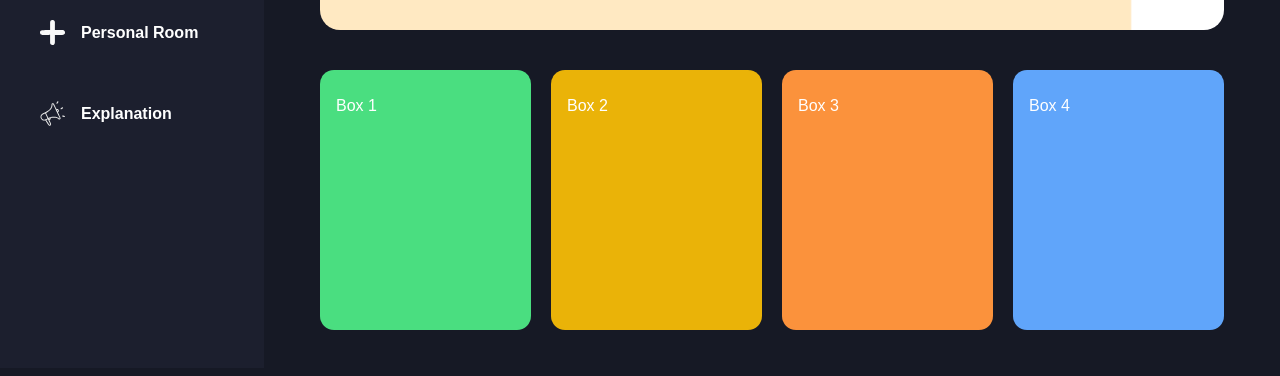
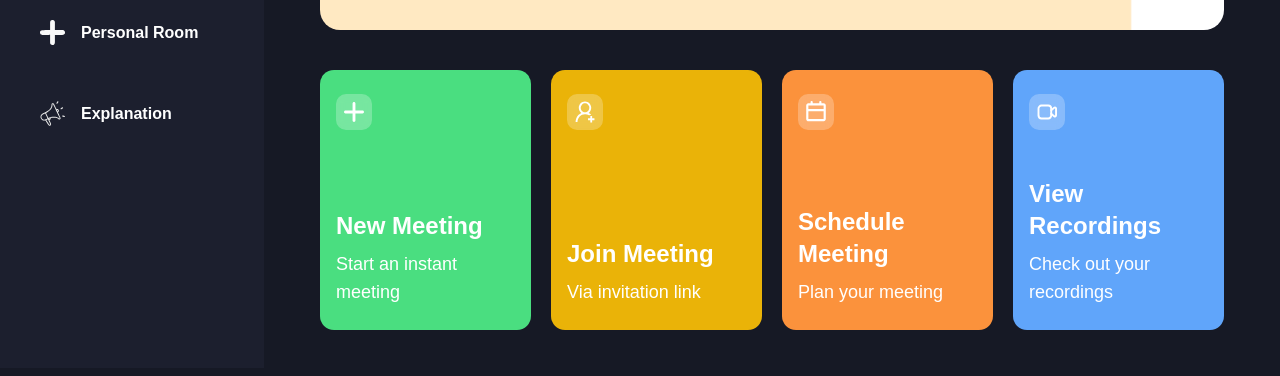
Before and after one commit to Anish202020/callify-meet, a Next.js app: page / in a window 1280 px wide. Shown: the part 432-808 px from the top of the page. Built offline with nearby package versions, Linux system fonts and the light colour scheme; no server answers.

Commit message:
commit changes

```diff
--- /dev/null
+++ b/components/HomeCard.tsx
@@ -0,0 +1,29 @@
+import { cn } from '@/lib/utils';
+import Image from 'next/image'
+import React from 'react'
+
+interface HomeCardProps{
+    className :string,
+    img: string,
+    title: string,
+    description: string,
+    handleClick:()=>void;
+}
+
+
+const HomeCard = ({className,img,title,description,handleClick}:HomeCardProps) => {
+  return (
+    <div className={cn('bg-green-400 px-4 py-6 flex flex-col justify-between w-full xl:max-w-[270px] min-h-[260px] rounded-[14px] cursor-pointer',className)} onClick={handleClick}>
+        <div className="flex-center glassmorphism size-9 rounded-[10px]">
+          <Image src={img} alt='meeting' width={20} height={20} />
+
+        </div>
+        <div className='flex flex-col gap-2'>
+          <h1 className='text-2xl font-bold'>{title}</h1>
+          <p className='text-lg font-normal'>{description}</p>
+        </div>
+      </div>
+  )
+}
+
+export default HomeCard
--- a/components/MeetingTypeList.tsx
+++ b/components/MeetingTypeList.tsx
@@ -1,21 +1,53 @@
 "use client"
-import React from 'react'
+import Image from 'next/image'
+import React, { useState } from 'react'
+import HomeCard from './HomeCard'
+import { useRouter } from 'next/navigation';
 
 const MeetingTypeList = () => {
+
+  const router = useRouter()
+
+  const [meetingState, setMeetingState] = useState<
+    'isScheduleMeeting' | 'isJoiningMeeting' | 'isInstantMeeting' | undefined
+  >(undefined);
   return (
     <section className='grid grid-cols-1 gap-5 md:grid-cols-2 xl:grid-cols-4'>
-      <div className='bg-green-400 px-4 py-6 flex flex-col justify-between w-full xl:max-w-[270px] min-h-[260px] rounded-[14px] cursor-pointer'>
-        Box 1
-      </div>
-      <div className='bg-yellow-500 px-4 py-6 flex flex-col justify-between w-full xl:max-w-[270px] min-h-[260px] rounded-[14px] cursor-pointer'>
-        Box 2
-      </div>
-      <div className='bg-orange-400 px-4 py-6 flex flex-col justify-between w-full xl:max-w-[270px] min-h-[260px] rounded-[14px] cursor-pointer'>
-        Box 3
-      </div>
-      <div className='bg-blue-400 px-4 py-6 flex flex-col justify-between w-full xl:max-w-[270px] min-h-[260px] rounded-[14px] cursor-pointer'>
-        Box 4
-      </div>
+      <HomeCard
+        img="/icons/add-meeting.svg"
+        title="New Meeting"
+        description="Start an instant meeting"
+        handleClick={() => setMeetingState('isInstantMeeting')}
+
+        className="bg-green-400"
+      />
+
+      <HomeCard
+        img="/icons/join-meeting.svg"
+        title="Join Meeting"
+        description="Via invitation link"
+        handleClick={() => setMeetingState('isJoiningMeeting')}
+
+        className="bg-yellow-500"
+      />
+
+      <HomeCard
+        img="/icons/schedule.svg"
+        title="Schedule Meeting"
+        description="Plan your meeting"
+        handleClick={() => setMeetingState('isScheduleMeeting')}
+
+        className="bg-orange-400"
+      />
+      <HomeCard
+        img="/icons/recordings.svg"
+        title="View Recordings"
+        description="Check out your recordings"
+        handleClick={() => router.push("/recordings")}
+
+        className="bg-blue-400"
+      />
+
     </section>
 
   )
```
